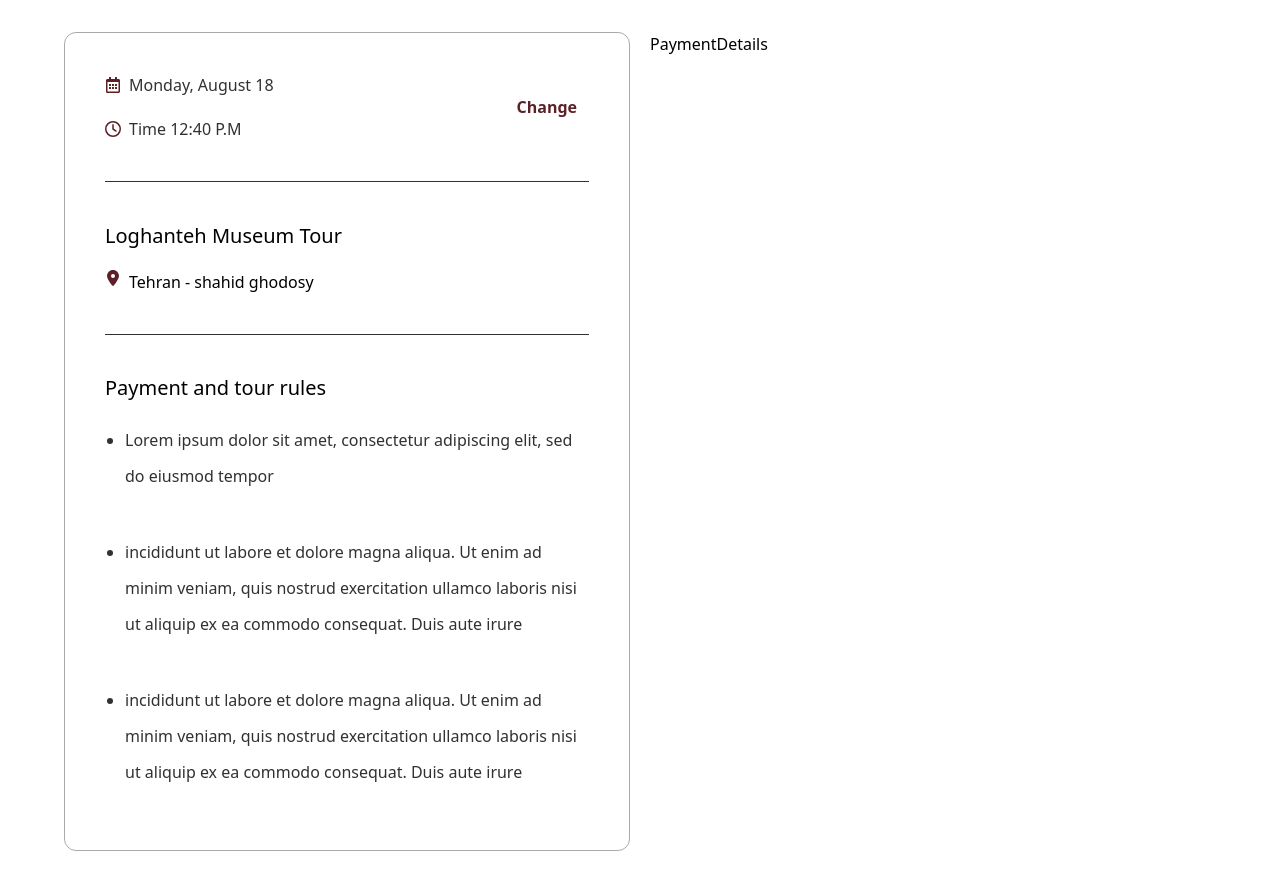
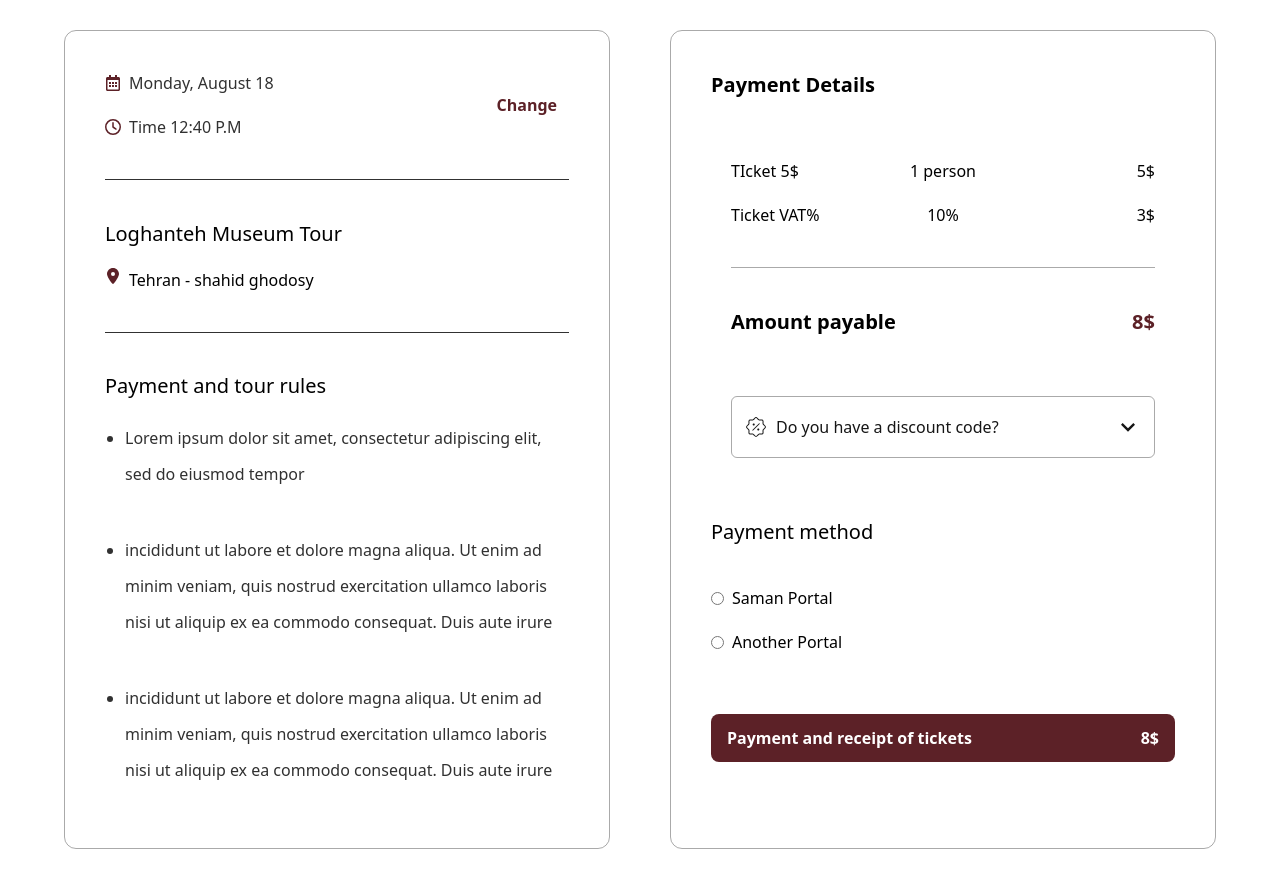
Before and after one commit to iXZed026/Loghante-Project, a Next.js app in the folder Develop/Frontend/: page /en/payment in a window 1280 px wide. Built offline with nearby package versions, Linux system fonts and the light colour scheme.

Commit message:
fixing bug and added dropdown discount

```diff
--- a/Develop/Frontend/src/app/[locale]/payment/page.tsx
+++ b/Develop/Frontend/src/app/[locale]/payment/page.tsx
@@ -1,20 +1,30 @@
+import FadeUp from '@/components/animations/FadeUp'
 import Container from '@/components/shared/Container'
 import PaymentDetails from '@/features/loghante(root)/payment/PaymentDetails'
 import PaymentTicketInfo from '@/features/loghante(root)/payment/PaymentTicketInfo'
 import { cn } from '@/lib/utils/cn'
-import React from 'react'
 
 function Payment() {
+
+  //fetching ticket data("here is server component")
+
   return (
-    <Container>
-      <div className={cn(
-        "grid grid-cols-12 gap-5",
-        "py-8",
-      )}>
-        <PaymentTicketInfo />
-        <PaymentDetails />
-      </div>
-    </Container>
+    <FadeUp>
+      <Container>
+        <div
+          className={cn(
+            "grid grid-cols-12 lg:gap-15 gap-5",
+            "py-7.5",
+            "w-full max-w-full",
+            "min-w-0",
+            "overflow-x-hidden",
+          )}
+        >
+          <PaymentTicketInfo />
+          <PaymentDetails />
+        </div>
+      </Container>
+    </FadeUp>
   )
 }
 
--- a/Develop/Frontend/src/features/loghante(root)/payment/PaymentDetails.tsx
+++ b/Develop/Frontend/src/features/loghante(root)/payment/PaymentDetails.tsx
@@ -1,13 +1,204 @@
+"use client"
+
+import Button from '@/components/ui/Button'
+import Input from '@/components/ui/Input'
 import { cn } from '@/lib/utils/cn'
-import React from 'react'
+import React, { useState } from 'react'
+import { CiDiscount1 } from 'react-icons/ci'
+import { MdKeyboardArrowDown } from 'react-icons/md'
+import PaymentDiscoutCode from './PaymentDiscoutCodeDropDown'
 
 function PaymentDetails() {
+
+    const [paymentMethod, setPaymentMethod] =
+        useState<string>("")
+
     return (
-        <div className={cn(
-            "lg:col-span-6 col-span-12",
-        )}>
-            PaymentDetails
-        </div>
+        <form
+            className={cn(
+                "lg:col-span-6 col-span-12",
+                "md:p-10 p-8",
+                "border-[1px] border-black-opacity",
+                "rounded-xl",
+                "md:text-base text-sm",
+                "pb-28 md:pb-10",
+            )}
+        >
+
+            {/* Payment Details */}
+            <div>
+                <span className="text-xl font-semibold">
+                    Payment Details
+                </span>
+            </div>
+
+            {/* Ticket Details */}
+            <div className="fcol py-5 px-5">
+
+                <div className="py-10 border-b-[1px] border-black-opacity">
+
+                    <div className="fbc mb-5">
+
+                        <span className="w-full">
+                            TIcket 5$
+                        </span>
+
+                        <span className="w-full text-center">
+                            1 person
+                        </span>
+
+                        <span className="w-full text-end">
+                            5$
+                        </span>
+
+                    </div>
+
+                    <div className="fbc">
+
+                        <span className="w-full">
+                            Ticket VAT%
+                        </span>
+
+                        <span className="w-full text-center">
+                            10%
+                        </span>
+
+                        <span className="w-full text-end">
+                            3$
+                        </span>
+
+                    </div>
+
+                </div>
+
+                <div className="py-10 fbc">
+
+                    <span className="font-bold text-xl">
+                        Amount payable
+                    </span>
+
+                    <span className="text-xl font-bold text-crimson">
+                        8$
+                    </span>
+
+                </div>
+
+            </div>
+
+            {/* Discount */}
+
+            {/* Discount Button */}
+
+            <PaymentDiscoutCode />
+
+            {/* Discount Code */}
+
+            {/* Payment Method */}
+            <div className="fcol items-start gap-10 mb-15">
+
+                <div>
+                    <span className="text-xl">
+                        Payment method
+                    </span>
+                </div>
+
+                <div className="fcol items-start gap-5">
+
+                    {/* Saman Portal */}
+                    <label
+                        className={cn(
+                            "flex items-center gap-2",
+                            "cursor-pointer"
+                        )}
+                    >
+
+                        <input
+                            type="radio"
+                            name="payment-method"
+                            value="saman"
+                            checked={paymentMethod === "saman"}
+                            onChange={(e) =>
+                                setPaymentMethod(e.target.value)
+                            }
+                        />
+
+                        <span>
+                            Saman Portal
+                        </span>
+
+                    </label>
+
+                    {/* Another Portal */}
+                    <label
+                        className={cn(
+                            "flex items-center gap-2",
+                            "cursor-pointer"
+                        )}
+                    >
+
+                        <input
+                            type="radio"
+                            name="payment-method"
+                            value="another"
+                            checked={paymentMethod === "another"}
+                            onChange={(e) =>
+                                setPaymentMethod(e.target.value)
+                            }
+                        />
+
+                        <span>
+                            Another Portal
+                        </span>
+
+                    </label>
+
+                </div>
+
+            </div>
+
+            {/* Payment Button */}
+            <div
+                className={cn(
+                    "fixed",
+                    "bottom-0",
+                    "left-0",
+                    "right-0",
+                    "z-50",
+                    "px-5",
+                    "pb-5",
+                    "bg-white",
+                    "md:static",
+                    "md:p-0",
+                    "md:bg-transparent",
+                    "md:z-auto",
+                )}
+            >
+
+                <Button
+                    type="submit"
+                    className={cn(
+                        "w-full",
+                        "fbc",
+                        "font-bold",
+                        "px-4 md:py-3 py-4",
+                        "bg-crimson",
+                        "hover:bg-[var(--crimson-hover-color)]",
+                    )}
+                >
+
+                    <span>
+                        Payment and receipt of tickets
+                    </span>
+
+                    <span>
+                        8$
+                    </span>
+
+                </Button>
+
+            </div>
+
+        </form>
     )
 }
 
--- /dev/null
+++ b/Develop/Frontend/src/features/loghante(root)/payment/PaymentDiscoutCodeDropDown.tsx
@@ -0,0 +1,106 @@
+"use client"
+
+import AnimatePresenceWrapper from '@/components/animations/AnimatePresenceWrapper'
+import Button from '@/components/ui/Button'
+import Input from '@/components/ui/Input'
+import useActive from '@/hooks/useActive'
+import { cn } from '@/lib/utils/cn'
+import { CiDiscount1 } from 'react-icons/ci'
+import { MdKeyboardArrowDown } from 'react-icons/md'
+import { motion } from "framer-motion";
+import { dropdownVariants } from '@/lib/animations/variants'
+import { useRef } from 'react'
+import useClickOutside from '@/hooks/useClickOutside'
+
+function PaymentDiscoutCodeDropDown() {
+
+    const [
+        activeDD,
+        ,
+        unActiveDDHandler,
+        toggleDDHandler,
+    ] = useActive(false)
+
+    const dropDownRef =
+        useRef<HTMLDivElement | null>(null);
+
+    useClickOutside(
+        dropDownRef,
+        unActiveDDHandler,
+
+    );
+
+    return (
+        <div
+            className="px-5 mb-15"
+            ref={dropDownRef}
+        >
+
+            <Button
+                type="button"
+                className={cn(
+                    "fbc w-full",
+                    "py-4",
+                    "rounded-md",
+                    "text-black-utility",
+                    "border-[1px] border-black-opacity",
+                    "hover:bg-[var(--crimson-opacity-color)]"
+                )}
+                onClick={toggleDDHandler}
+            >
+
+                <div className="fcc gap-2">
+
+                    <CiDiscount1 className="size-6" />
+
+                    <span>
+                        Do you have a discount code?
+                    </span>
+
+                </div>
+
+                <MdKeyboardArrowDown className="size-7" />
+
+            </Button>
+            <AnimatePresenceWrapper isActive={activeDD}>
+                <motion.div
+                    variants={dropdownVariants}
+                    initial="hidden"
+                    animate="visible"
+                    exit="exit"
+                    className={cn(
+                        "w-full",
+                        "fbc gap-5",
+                        "mt-3",
+                    )}
+                >
+                    <Input
+                        className={cn(
+                            "w-full",
+                            "rounded-lg",
+                            "border-[1px] border-black-opacity",
+                        )}
+                        type="text"
+                        placeholder="Enter your discount code"
+                    />
+
+                    <Button
+                        type="button"
+                        className={cn(
+                            "shrink-0",
+                            "text-lg",
+                            "py-1 px-5",
+                            "bg-crimson",
+                            "hover:bg-[var(--crimson-opacity-color)]",
+                        )}
+                    >
+                        Apply
+                    </Button>
+                </motion.div>
+            </AnimatePresenceWrapper>
+        </div>
+
+    )
+}
+
+export default PaymentDiscoutCodeDropDown
--- a/Develop/Frontend/src/features/loghante(root)/payment/PaymentTicketInfo.tsx
+++ b/Develop/Frontend/src/features/loghante(root)/payment/PaymentTicketInfo.tsx
@@ -9,7 +9,7 @@ function PaymentTicketInfo() {
     return (
         <div className={cn(
             "lg:col-span-6 col-span-12",
-            "p-10",
+            "md:p-10 p-7",
             "border-[1px] border-black-opacity",
             "rounded-xl",
             "md:text-base text-sm",
@@ -70,7 +70,7 @@ function PaymentTicketInfo() {
                 <div>
                     <ul
                         className='fcol gap-10 pl-5 py-5 list-disc leading-9 text-black-light-utility'
-                        >
+                    >
                         <li>
                             Lorem ipsum dolor sit amet, consectetur adipiscing elit, sed do eiusmod tempor
                         </li>
```
